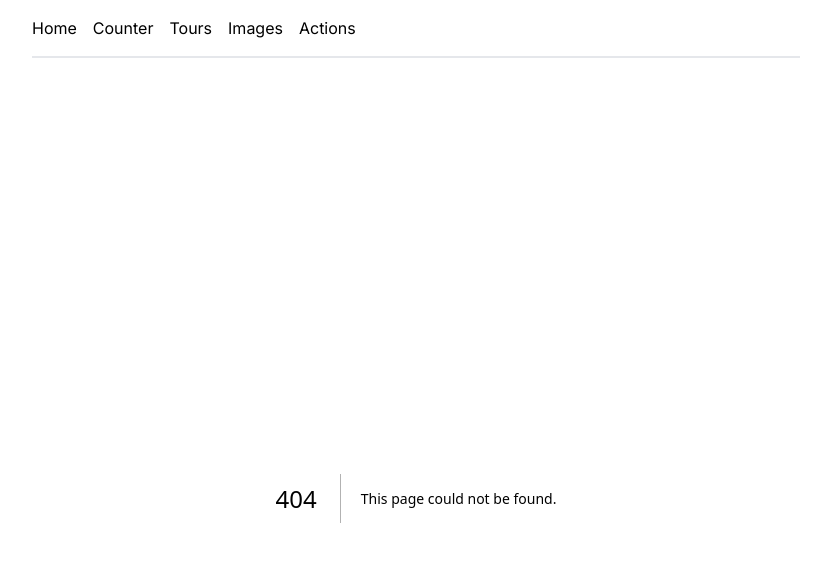
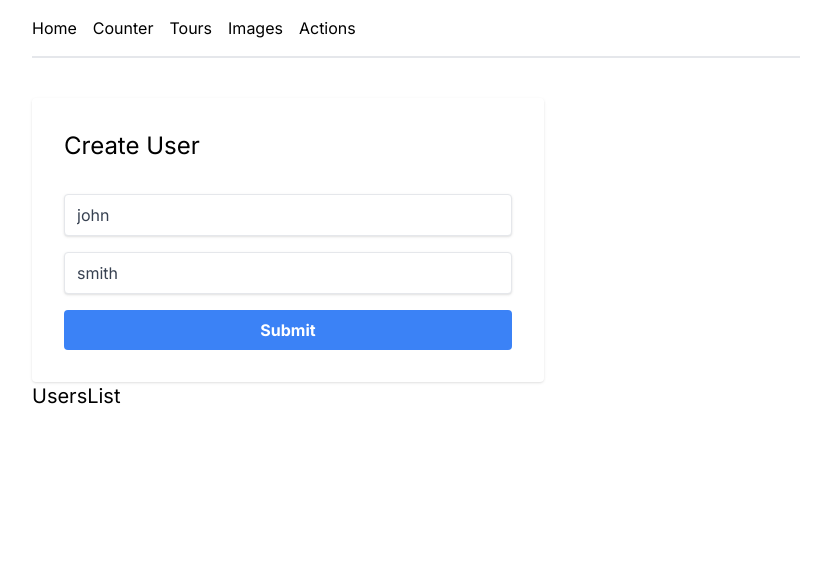
Before and after one commit to EdwinSch/next-fundamentals, a Next.js app: page /actions in a window 1280 px wide. Before the commit this address had no page. Shown: the top 562 px of the page, without its empty margins (224-1055 px from the left). Built offline with nearby package versions, Linux system fonts and the light colour scheme.

Commit message:
add server actions

```diff
--- /dev/null
+++ b/app/actions/page.tsx
@@ -0,0 +1,12 @@
+import Form from "@/components/Form";
+import UsersList from "@/components/UsersList";
+
+const ActionsPage = () => {
+  return (
+    <>
+      <Form />
+      <UsersList />
+    </>
+  );
+};
+export default ActionsPage;
--- a/app/tours/[id]/page.tsx
+++ b/app/tours/[id]/page.tsx
@@ -3,11 +3,13 @@
 // NOTE (3): From NEXT v15 the dynamic params need to be an ASYNC function
 
 const DynamicPage = ({ params }: { params: { id: string } }) => {
+  const { id } = params;
+
   console.log(params);
 
   return (
     <div>
-      <h1 className="text-4xl">ID : {params.id}</h1>
+      <h1 className="text-4xl">ID : {id}</h1>
     </div>
   );
 };
--- /dev/null
+++ b/components/Form.tsx
@@ -0,0 +1,43 @@
+"use client";
+
+// ALTERNATIVE (1)
+// "use server";
+
+import { createUser } from "@/utils/actions";
+
+const formStyle = "max-w-lg flex flex-col gap-y-4  shadow rounded p-8";
+const inputStyle = "border shadow rounded py-2 px-3 text-gray-700";
+const btnStyle =
+  "bg-blue-500 hover:bg-blue-700 text-white font-bold py-2 px-4 rounded capitalize";
+
+// ALTERNATIVE (1): Serverside logic can be used directly within the component. But the component has to be a "use server" component on top. Can not be a "use client"
+// const createUser = async () => {
+//   "use server";
+//   console.log("creating user...");
+// };
+
+const Form = () => {
+  return (
+    <form action={createUser} className={formStyle}>
+      <h2 className="text-2xl capitalize mb-4">create user</h2>
+      <input
+        type="text"
+        name="firstName"
+        required
+        className={inputStyle}
+        defaultValue="john"
+      />
+      <input
+        type="text"
+        name="lastName"
+        required
+        className={inputStyle}
+        defaultValue="smith"
+      />
+      <button type="submit" className={btnStyle}>
+        submit
+      </button>
+    </form>
+  );
+};
+export default Form;
--- /dev/null
+++ b/components/UsersList.tsx
@@ -0,0 +1,4 @@
+const UsersList = () => {
+  return <h3 className="text-xl">UsersList</h3>;
+};
+export default UsersList;
--- /dev/null
+++ b/users.json
@@ -0,0 +1 @@
+[{"firstName":"john","lastName":"smith","id":"1731856676546"},{"firstName":"anna","lastName":"banana","id":"1731856685442"},{"firstName":"anna","lastName":"banana","id":"1731856686887"}]
--- /dev/null
+++ b/utils/actions.ts
@@ -0,0 +1,44 @@
+"use server";
+
+import { readFile, writeFile } from "fs/promises";
+
+// Create type for User Object
+type User = {
+  id: string;
+  firstName: string;
+  lastName: string;
+};
+
+// Create user function
+export const createUser = async (formData: FormData) => {
+  "use server";
+  //   console.log("hello from server ...");
+
+  const firstName = formData.get("firstName") as string;
+  const lastName = formData.get("lastName") as string;
+
+  // Create new user for database from input and use type "User"
+  const newUser: User = { firstName, lastName, id: Date.now().toString() };
+
+  console.log({ firstName, lastName });
+
+  // NOTE: Alternative to collect multiple entries at once from formData
+  //   const rawData = Object.fromEntries(formData);
+  //   console.log(rawData);
+
+  await saveUser(newUser);
+};
+
+// Fetch existing users function
+export const fetchUsers = async (): Promise<User[]> => {
+  const result = await readFile("users.json", { encoding: "utf8" });
+  const users = result ? JSON.parse(result) : [];
+  return users;
+};
+
+// Save new user function
+const saveUser = async (user: User) => {
+  const users = await fetchUsers();
+  users.push(user);
+  await writeFile("users.json", JSON.stringify(users));
+};
```
